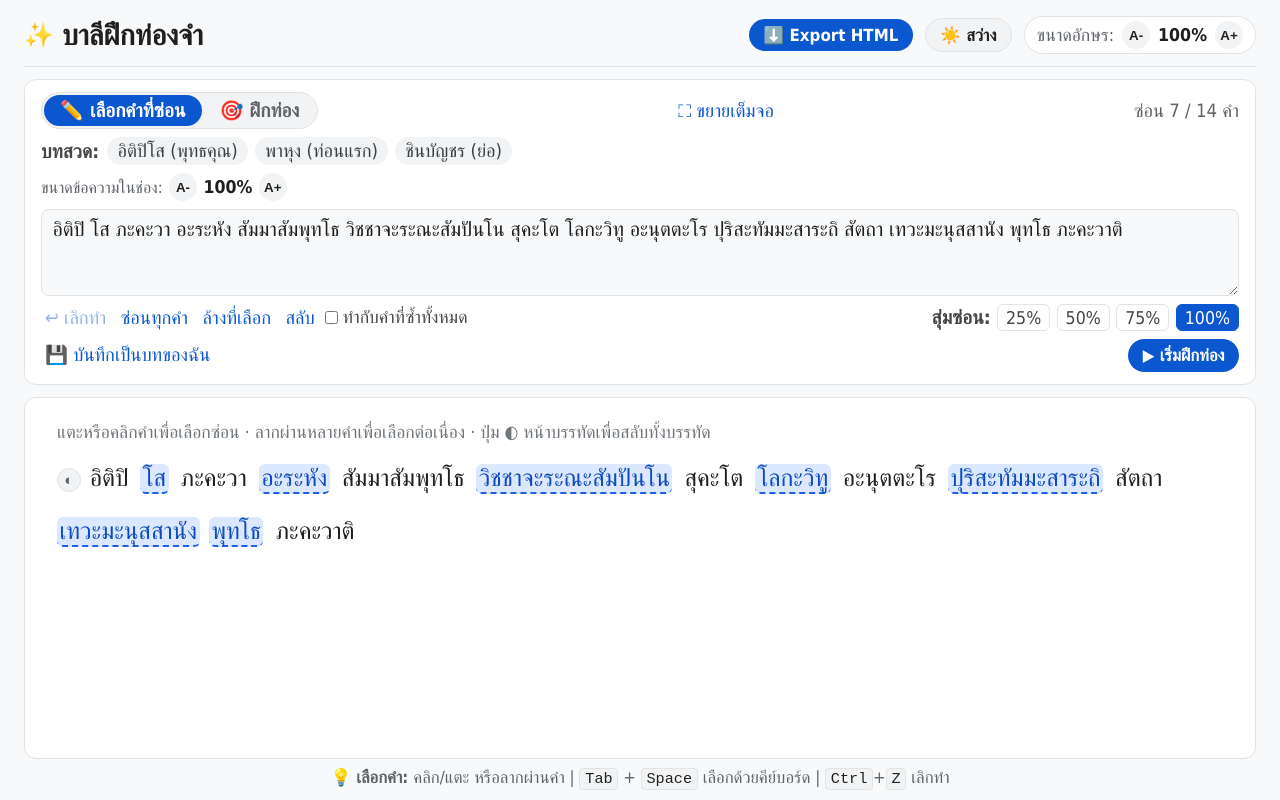
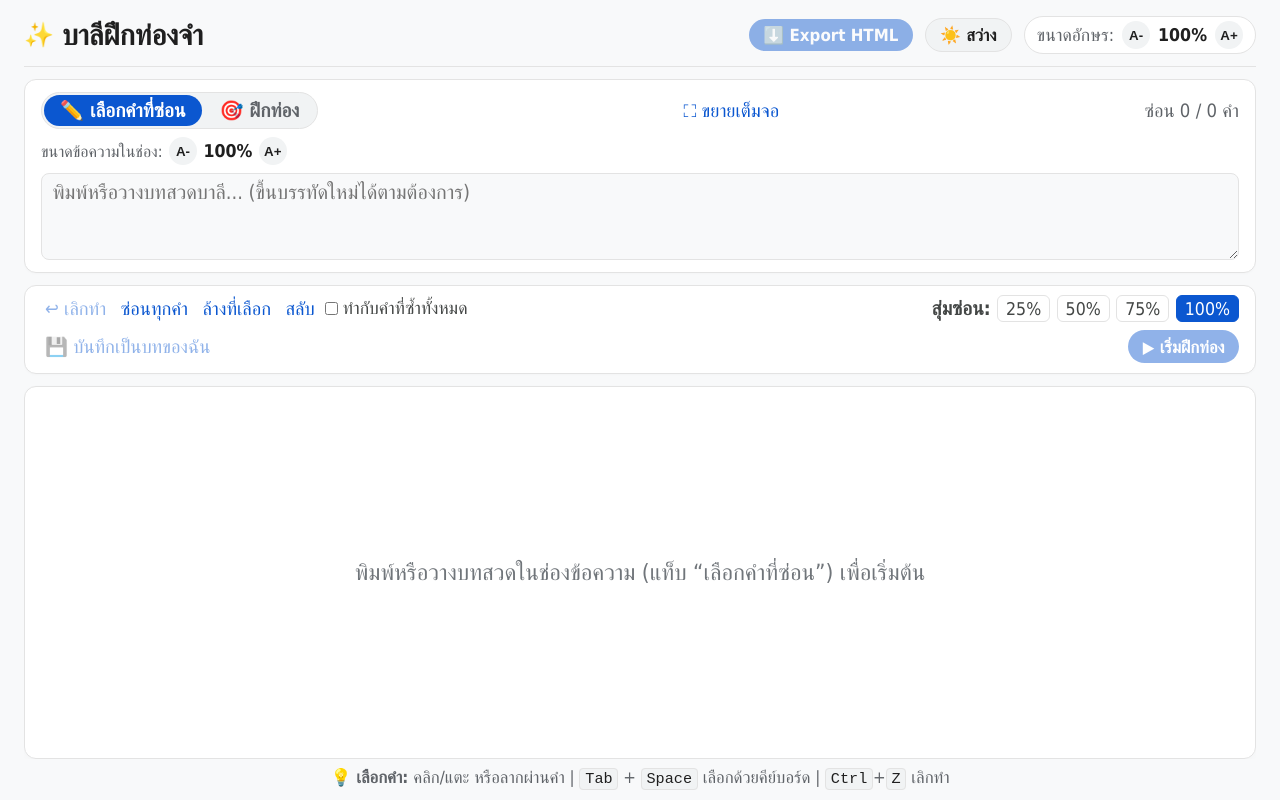
Before and after one commit to ittipunyo41-code/pali-memo2, a Vue app: page / in a window 1280 px wide. Both pictures are taken after a click on the tab "✏️ เลือกคำที่ซ่อน". Built offline with nearby package versions, Linux system fonts and the light colour scheme; a web font is replaced by a local one.

Commit message:
remove pre-data

```diff
--- a/src/App.vue
+++ b/src/App.vue
@@ -25,21 +25,6 @@ interface BeforeInstallPromptEvent extends Event {
 
 type ThemeMode = 'light' | 'sepia' | 'dark'
 type AppMode = 'edit' | 'practice'
-
-const presets = [
-  {
-    title: 'อิติปิโส (พุทธคุณ)',
-    text: 'อิติปิ โส ภะคะวา อะระหัง สัมมาสัมพุทโธ วิชชาจะระณะสัมปันโน สุคะโต โลกะวิทู อะนุตตะโร ปุริสะทัมมะสาระถิ สัตถา เทวะมะนุสสานัง พุทโธ ภะคะวาติ'
-  },
-  {
-    title: 'พาหุง (ท่อนแรก)',
-    text: 'พาหุง สะหัสสะมะภินิมมิตะสาวุธันตัง\nครีเมขะลัง อุทิตะโฆระสะเสนะมารัง\nทานาทิธัมมะวิธินา ชิตะวา มุนินโท\nตันเตชะสา ภะวะตุ เต ชะยะมังคะลานิ'
-  },
-  {
-    title: 'ชินบัญชร (ย่อ)',
-    text: 'ชินะปัญชะระปะริตตัง\nมัง รักขะตุ สัพพะทา'
-  }
-]
 
 const MIN_FONT = 1.1
 const MAX_FONT = 2.5
@@ -102,10 +87,9 @@ const parseText = (text: string, previous: WordItem[] = []): WordItem[] => {
 
 // ============ State ============
 const stored = loadStored()
-const initialPreset = presets[0] ?? { title: '', text: '' }
 const hasStoredText = typeof stored.text === 'string' && stored.text.trim().length > 0
 
-const inputText = ref<string>(hasStoredText ? (stored.text as string) : initialPreset.text)
+const inputText = ref<string>(hasStoredText ? (stored.text as string) : '')
 const processedWords = ref<WordItem[]>(parseText(inputText.value))
 let parsedText = inputText.value
 
@@ -446,8 +430,6 @@ const loadPassage = (text: string, bits?: string) => {
   }
   history.value = []
 }
-
-const selectPreset = (text: string) => loadPassage(text)
 
 const loadCustom = (p: SavedPassage) => loadPassage(p.text, p.hidden)
 
@@ -639,29 +621,6 @@ onUnmounted(() => {
           </span>
         </div>
 
-        <div class="preset-row">
-          <span class="label">บทสวด:</span>
-          <div class="preset-pills">
-            <button v-for="p in presets" :key="p.title" @click="selectPreset(p.text)" class="pill-btn">
-              {{ p.title }}
-            </button>
-            <span v-for="p in customPassages" :key="p.id" class="pill-group">
-              <button @click="loadCustom(p)" class="pill-btn is-custom" title="บทที่บันทึกไว้ (พร้อมคำที่เลือกซ่อน)">
-                ⭐ {{ p.title }}
-              </button>
-              <button
-                v-if="mode === 'edit'"
-                @click="deleteCustom(p)"
-                class="pill-del"
-                :title="`ลบ ${p.title}`"
-                :aria-label="`ลบ ${p.title}`"
-              >
-                ×
-              </button>
-            </span>
-          </div>
-        </div>
-
         <!-- ===== โหมดเลือกคำที่ซ่อน ===== -->
         <template v-if="mode === 'edit'">
           <div class="edit-font-row">
@@ -677,7 +636,46 @@ onUnmounted(() => {
             class="notion-input"
             placeholder="พิมพ์หรือวางบทสวดบาลี... (ขึ้นบรรทัดใหม่ได้ตามต้องการ)"
           ></textarea>
-
+        </template>
+
+        <!-- ===== โหมดฝึกท่อง ===== -->
+        <div v-else class="action-row">
+          <div class="diff-group">
+            <span class="label">สุ่มซ่อนใหม่:</span>
+            <button @click="applyRandom(0.25)" class="btn-diff">25%</button>
+            <button @click="applyRandom(0.5)" class="btn-diff">50%</button>
+            <button @click="applyRandom(0.75)" class="btn-diff">75%</button>
+            <button @click="applyRandom(1)" class="btn-diff dark">100%</button>
+          </div>
+
+          <div class="toggle-group">
+            <button @click="toggleAll(true)" class="btn-ghost">👁️ เฉลยหมด</button>
+            <button @click="toggleAll(false)" class="btn-ghost">🙈 ซ่อนหมด</button>
+            <button @click="undoReveal" class="btn-ghost" title="ปิดคำที่เปิดไว้ล่าสุด (ถอยหลังทีละคำ)">⌫ ปิดคำล่าสุด</button>
+          </div>
+        </div>
+      </section>
+
+      <div class="right-pane">
+        <div v-if="customPassages.length" class="saved-row">
+          <span class="label">บทที่บันทึก:</span>
+          <span v-for="p in customPassages" :key="p.id" class="pill-group">
+            <button @click="loadCustom(p)" class="pill-btn is-custom" title="บทที่บันทึกไว้ (พร้อมคำที่เลือกซ่อน)">
+              ⭐ {{ p.title }}
+            </button>
+            <button
+              v-if="mode === 'edit'"
+              @click="deleteCustom(p)"
+              class="pill-del"
+              :title="`ลบ ${p.title}`"
+              :aria-label="`ลบ ${p.title}`"
+            >
+              ×
+            </button>
+          </span>
+        </div>
+
+        <div v-if="mode === 'edit'" class="edit-actions">
           <div class="action-row">
             <div class="toggle-group">
               <button @click="undoSelection" class="btn-ghost" :disabled="!canUndo" title="เลิกทำการเลือกล่าสุด (Ctrl+Z)">
@@ -713,25 +711,7 @@ onUnmounted(() => {
             </div>
             <button @click="setMode('practice')" class="btn-export" :disabled="!hiddenCount">▶ เริ่มฝึกท่อง</button>
           </div>
-        </template>
-
-        <!-- ===== โหมดฝึกท่อง ===== -->
-        <div v-else class="action-row">
-          <div class="diff-group">
-            <span class="label">สุ่มซ่อนใหม่:</span>
-            <button @click="applyRandom(0.25)" class="btn-diff">25%</button>
-            <button @click="applyRandom(0.5)" class="btn-diff">50%</button>
-            <button @click="applyRandom(0.75)" class="btn-diff">75%</button>
-            <button @click="applyRandom(1)" class="btn-diff dark">100%</button>
-          </div>
-
-          <div class="toggle-group">
-            <button @click="toggleAll(true)" class="btn-ghost">👁️ เฉลยหมด</button>
-            <button @click="toggleAll(false)" class="btn-ghost">🙈 ซ่อนหมด</button>
-            <button @click="undoReveal" class="btn-ghost" title="ปิดคำที่เปิดไว้ล่าสุด (ถอยหลังทีละคำ)">⌫ ปิดคำล่าสุด</button>
-          </div>
         </div>
-      </section>
 
       <article class="reader-canvas">
         <template v-if="groupedLines.length > 0">
@@ -802,9 +782,10 @@ onUnmounted(() => {
         </template>
 
         <div v-else class="empty-state">
-          <p>เลือกบทสวดมนต์ด้านบน หรือพิมพ์ข้อความในแท็บ “เลือกคำที่ซ่อน”</p>
+          <p>พิมพ์หรือวางบทสวดในช่องข้อความ (แท็บ “เลือกคำที่ซ่อน”) เพื่อเริ่มต้น</p>
         </div>
       </article>
+      </div>
     </main>
 
     <footer class="app-footer">
@@ -1064,13 +1045,6 @@ html, body {
   transition: background 0.3s, border-color 0.3s;
 }
 
-.preset-row {
-  display: flex;
-  align-items: center;
-  gap: 0.5rem;
-  flex-wrap: wrap;
-}
-
 .label {
   font-size: 1.2rem;
   font-weight: 600;
@@ -1454,12 +1428,37 @@ kbd {
 .is-expanded .app-header,
 .is-expanded .app-footer { display: none; }
 .is-expanded .app-main { overflow: hidden; }
+.right-pane {
+  flex: 1 0 auto;
+  display: flex;
+  flex-direction: column;
+  gap: 0.75rem;
+  min-height: 0;
+  min-width: 0;
+}
+.edit-actions {
+  background: var(--surface);
+  border: 1px solid var(--border);
+  border-radius: 12px;
+  padding: 0.6rem 1rem;
+  display: flex;
+  flex-direction: column;
+  gap: 0.5rem;
+  box-shadow: 0 1px 3px var(--shadow);
+}
+.saved-row {
+  display: flex;
+  align-items: center;
+  flex-wrap: wrap;
+  gap: 0.4rem;
+}
+.is-expanded .right-pane { flex: 1 1 0; overflow: hidden; }
 .is-expanded .reader-canvas { flex: 1 1 0; min-height: 0; }
 
 /* โหมดเลือกคำ: ช่องข้อความ (ซ้าย) + พื้นที่เลือกคำ (ขวา) เต็มความสูงจอ */
 .is-expanded.in-edit .app-main {
   display: grid;
-  grid-template-columns: minmax(0, 1fr) minmax(0, 1.4fr);
+  grid-template-columns: minmax(0, 1fr) minmax(0, 1.5fr);
   grid-template-rows: minmax(0, 1fr);
 }
 .is-expanded.in-edit .control-card { min-height: 0; overflow-y: auto; }
@@ -1479,8 +1478,6 @@ kbd {
     grid-template-columns: minmax(0, 1fr);
     grid-template-rows: minmax(0, 1fr) minmax(0, 1.2fr);
   }
-  /* มือถือ: ซ่อนแถวเลือกบทสวดตอนขยาย เพื่อให้ช่องข้อความสูงขึ้น */
-  .is-expanded.in-edit .preset-row { display: none; }
   /* ขณะพิมพ์ (คีย์บอร์ดเปิด) ให้ช่องข้อความได้พื้นที่มากขึ้น */
   .is-expanded.in-edit .app-main:has(.notion-input:focus) {
     grid-template-rows: minmax(0, 1fr) minmax(0, 0.45fr);
```
